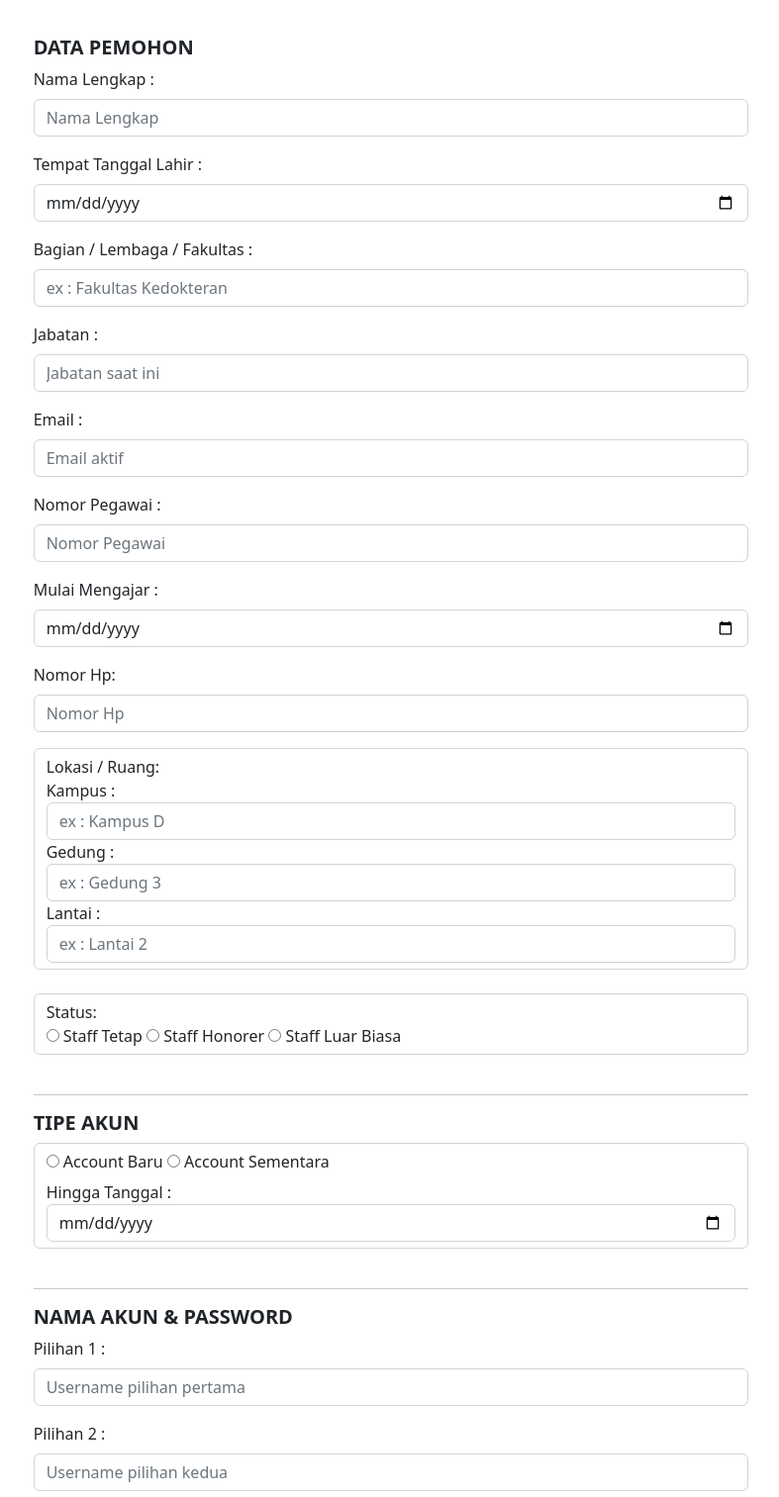
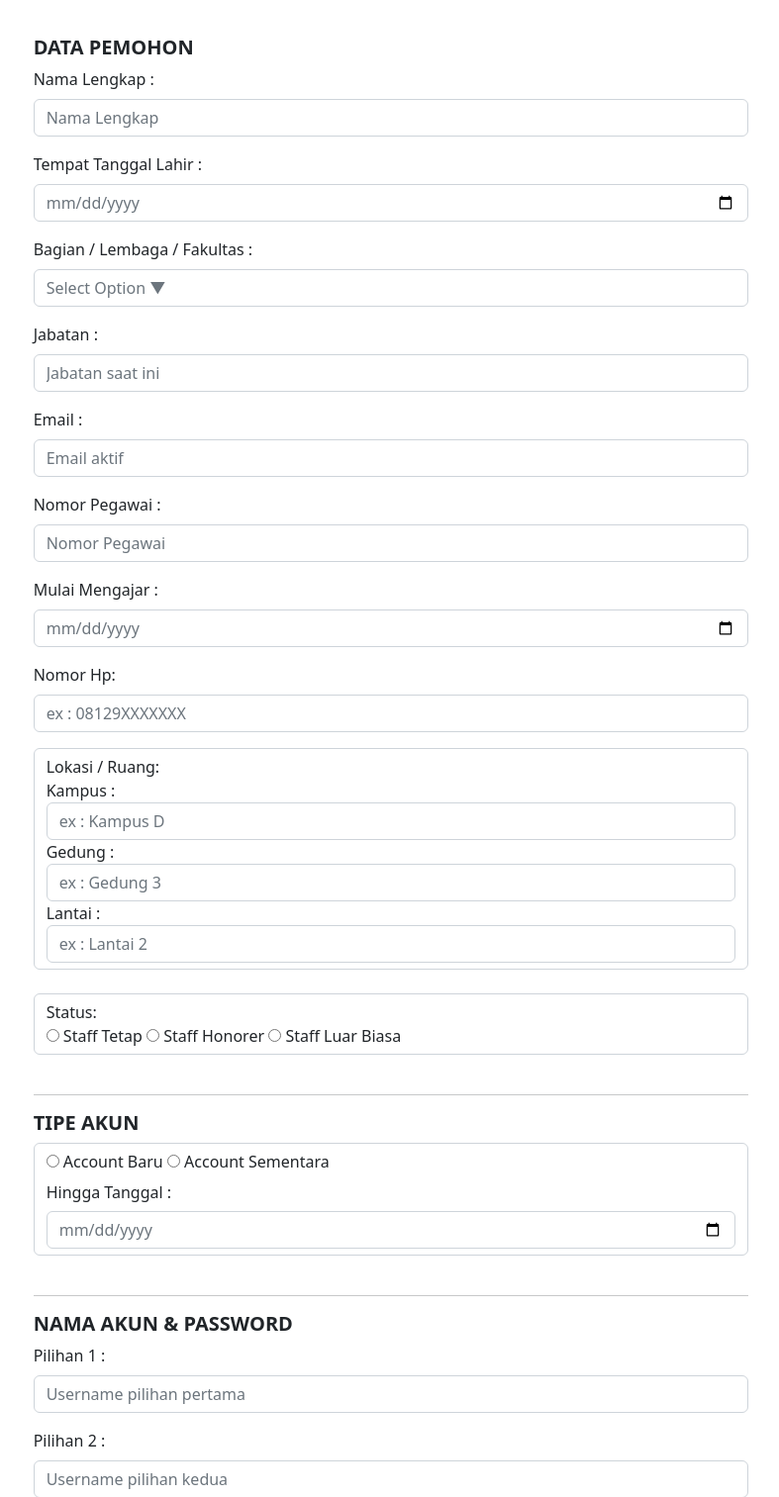
Before and after one commit to yazidhq/staff-site, a PHP site: page / in a window 1280 px wide. Shown: the part 256-1769 px from the top of the page at 99% size, without its empty margins (245-1032 px from the left). Run offline with PHP 8.4, Linux system fonts and the light colour scheme; some libraries are stand-ins or nearby versions.

Commit message:
Update index.php
DropdownBagian / Lembaga / Fakultas

```diff
--- a/index.php
+++ b/index.php
@@ -25,11 +25,20 @@ require 'config/function.php';
 	    </div>
 	    <div class="mb-3">
 	        <label for="ttl" class="form-label">Tempat Tanggal Lahir :</label>
-	        <input type="date" name="ttl" id="ttl" class="form-control" required>
+	        <input type="date" name="ttl" id="ttl" class="form-control text-muted" required>
 	    </div>
 	    <div class="mb-3">
-	        <label for="lembaga" class="form-label">Bagian / Lembaga / Fakultas :</label>
-	        <input type="text" name="lembaga" id="lembaga" class="form-control" placeholder="ex : Fakultas Kedokteran" required>
+	        <label for="lembaga" class="form-label">Bagian / Lembaga / Fakultas :</label><br>
+		  	<select name="lembaga" id="lembaga" class="form-control text-muted" required>
+			    <option hidden>Select Option ▼</option>
+			    <option value="FIKTI">FIKTI</option>
+			    <option value="EKONOMI">EKONOMI</option>
+			    <option value="FTI">FTI</option>
+			    <option value="FTSP">FTSP</option>
+			    <option value="KEDOKTERAN">KEDOKTERAN</option>
+			    <option value="SASTRA">SASTRA</option>
+			    <option value="KOMUNIKASI">KOMUNIKASI</option>
+		  	</select>
 	    </div>
 	    <div class="mb-3">
 	        <label for="jabatan" class="form-label">Jabatan :</label>
@@ -45,11 +54,11 @@ require 'config/function.php';
 	    </div>
 	    <div class="mb-3">
 	        <label for="mengajar" class="form-label">Mulai Mengajar :</label>
-	        <input type="date" name="mengajar" id="mengajar" class="form-control" placeholder="Tanggal Mulai Mengajar">
+	        <input type="date" name="mengajar" id="mengajar" class="form-control text-muted" placeholder="Tanggal Mulai Mengajar">
 	    </div>
 	    <div class="mb-3">
 	    	<label for="nohp" class="form-label">Nomor Hp:</label>
-			<input type="text" name="nohp" id="nohp" class="form-control" placeholder="Nomor Hp">
+			<input type="number" name="nohp" id="nohp" class="form-control" placeholder="ex : 08129XXXXXXX">
 	    </div>
 	    <div class="form-control">
 	    	<label for="kampus">Lokasi / Ruang:</label><br>
@@ -73,8 +82,8 @@ require 'config/function.php';
 			<label for="accbaru">Account Baru</label>
 			<input type="radio" name="tipeacc" id="accsem" value="Account Sementara">
 			<label for="accsem" style="margin-bottom: 1%;">Account Sementara</label><br>
-			<label for="hinggatgl">Hingga Tanggal : </label>
-	        <input type="date" name="hinggatgl" id="hinggatgl" class="form-control" placeholder="Hingga Tanggal">
+			<label for="hinggatgl" style="margin-bottom: 1%;">Hingga Tanggal : </label>
+	        <input type="date" name="hinggatgl" id="hinggatgl" class="form-control text-muted" placeholder="Hingga Tanggal">
 	    </div><br>
 
 	    <hr><h5><strong>NAMA AKUN & PASSWORD</strong></h5>
```
